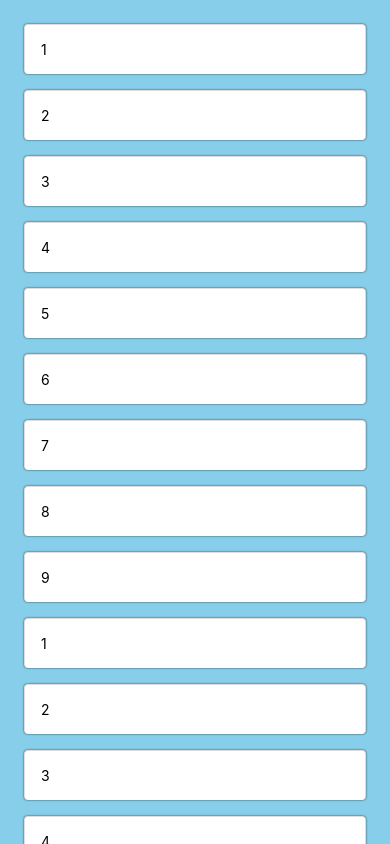
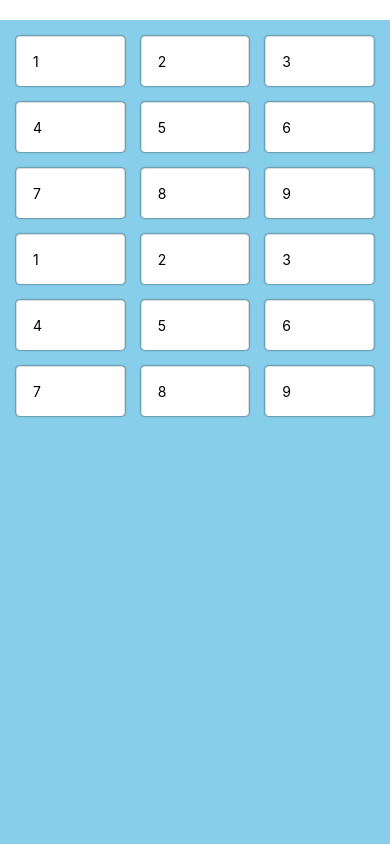
Before and after one commit to qvil-playground/photo-album, a React Native app: screen / in a window 390 px wide. Built offline with nearby package versions, Linux system fonts and the light colour scheme.

Commit message:
Card go board style

```diff
--- a/screens/CardLayout.js
+++ b/screens/CardLayout.js
@@ -19,12 +19,20 @@ const Card = styled.View`
   border-radius: 4px;
   padding: 16px;
   background: white;
+  flex: 1;
+  min-width: 100px;
+`;
+
+const CardContainer = styled.View`
+  flex-flow: row wrap;
+  /* background: papayawhip; */
 `;
 
 const CardLayout = () => {
   return (
     <View style={styles.container}>
       <ScrollView style={styles.scrollView}>
+        <CardContainer>
           {array.map((value, index) => (
             <Card key={index}>
               <Text>{value}</Text>
@@ -33,6 +41,7 @@ const CardLayout = () => {
             //   <Text>{value}</Text>
             // </View>
           ))}
+        </CardContainer>
       </ScrollView>
     </View>
   );
@@ -40,13 +49,14 @@ const CardLayout = () => {
 
 const styles = StyleSheet.create({
   container: {
+    marginTop: 20,
     flex: 1,
     backgroundColor: "pink",
     justifyContent: "center",
     alignItems: "center"
   },
   scrollView: {
-    padding: 16,
+    padding: 8,
     backgroundColor: "skyblue",
     alignSelf: "stretch"
   },
```
Lines whose indentation alone changed are shown as unchanged.
